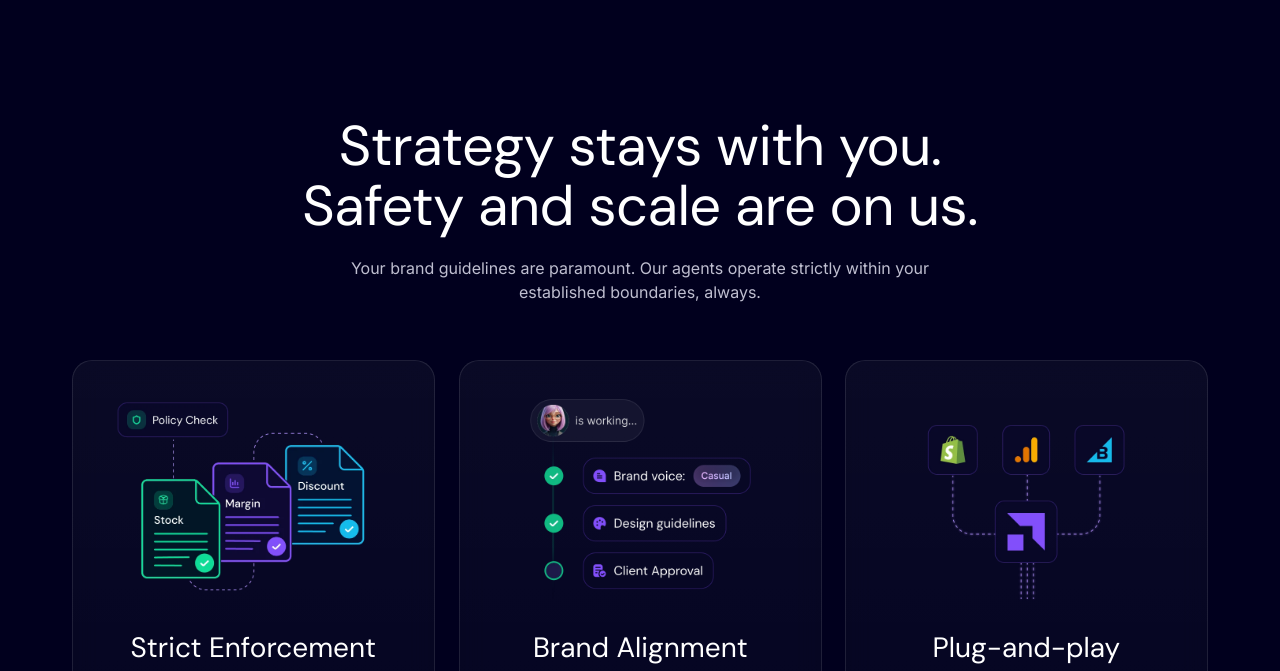
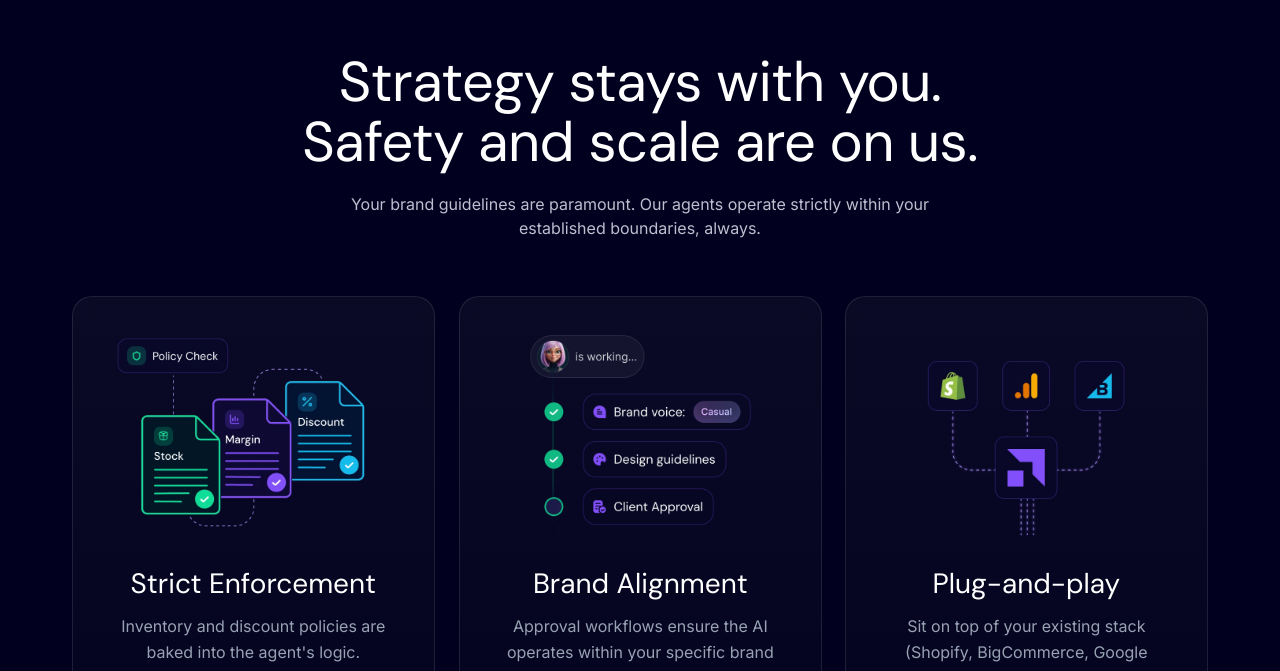
Before and after one commit to LiranFarhi/nextconversion-website, a Next.js app: page / in a window 1280 px wide. Shown: the part 7669-8340 px from the top of the page. Built offline with nearby package versions, Linux system fonts and the light colour scheme.

Commit message:
Reduce space above the 'Strategy stays' (Safety) section
Split the section's symmetric py-12/sm:py-28 into asymmetric padding so the
top gap shrinks (top: 48->16 mobile, 112->48 desktop) while the bottom
spacing is unchanged.

```diff
--- a/src/components/SafetySection.tsx
+++ b/src/components/SafetySection.tsx
@@ -26,7 +26,7 @@ const PILLARS = [
 
 export default function SafetySection(): ReactElement {
   return (
-    <section id="safety" className="mx-auto max-w-[1200px] px-5 py-12 sm:px-8 sm:py-28">
+    <section id="safety" className="mx-auto max-w-[1200px] px-5 pb-12 pt-4 sm:px-8 sm:pb-28 sm:pt-12">
       <SectionHeading
         title={
           <>
```
